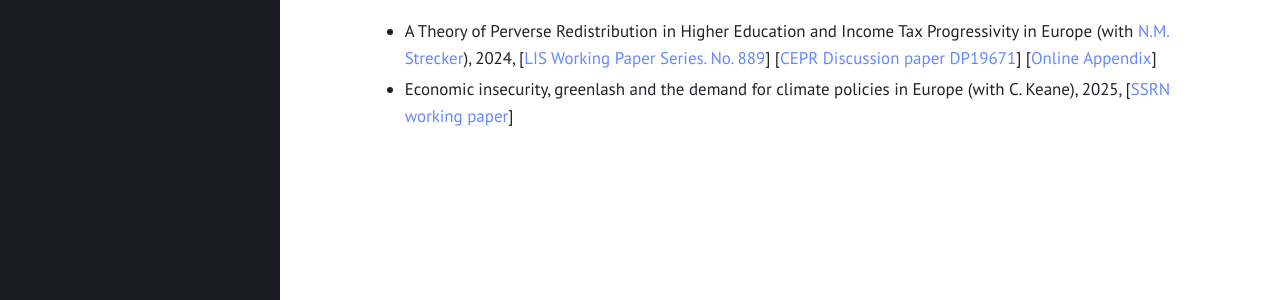
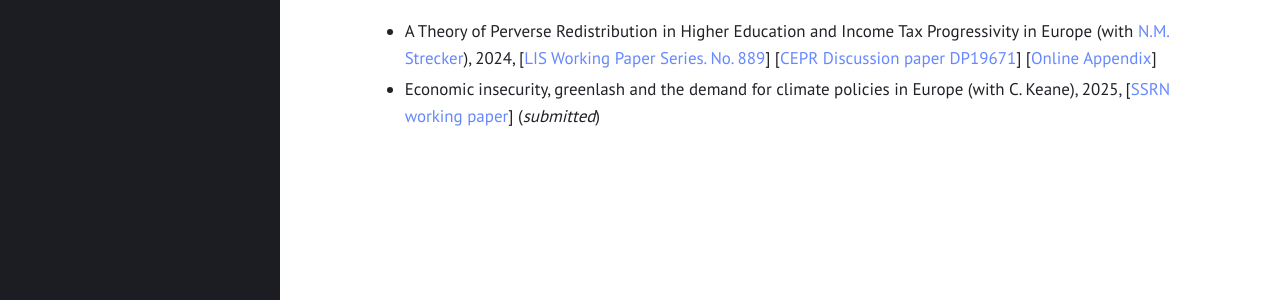
Before and after one commit to gubellom/gubellom.github.io, a Jekyll site: the page built from replication.md, in a window 1280 px wide. Shown: the part 561-861 px from the top of the page. Built offline with Jekyll 4.4.1, drawn with Linux system fonts in a browser that asks for light colours.

Commit message:
Update replication.md
Signed-off-by: Michele Gubello <62111923+gubellom@users.noreply.github.com>

```diff
--- a/replication.md
+++ b/replication.md
@@ -31,7 +31,7 @@
 
 - A Theory of Perverse Redistribution in Higher Education and Income Tax Progressivity in Europe (with [N.M. Strecker](https://sites.google.com/site/nmstrecker/)), 2024, [[LIS Working Paper Series. No. 889](https://www.lisdatacenter.org/wps/liswps/889.pdf)] [[CEPR Discussion paper DP19671](https://cepr.org/publications/dp19671)] [[Online Appendix](https://sites.google.com/site/nmstrecker/GS-OA?authuser=0)]
   <!--     - Previously circulated as: *Weakly Progressive: Disproportionate Higher Education Attendance and the Structure of Income Taxes*, 2022, [[UCD Centre for Economic Research Working Paper Series 2022,  WP22/26](https://hdl.handle.net/10419/296672)] -->
-- Economic insecurity, greenlash and the demand for climate policies in Europe (with C. Keane), 2025, [[SSRN working paper](http://dx.doi.org/10.2139/ssrn.5111562 )]
+- Economic insecurity, greenlash and the demand for climate policies in Europe (with C. Keane), 2025, [[SSRN working paper](http://dx.doi.org/10.2139/ssrn.5111562 )] (*submitted*)
 
 <!--
 ## Other ongoing work
```
